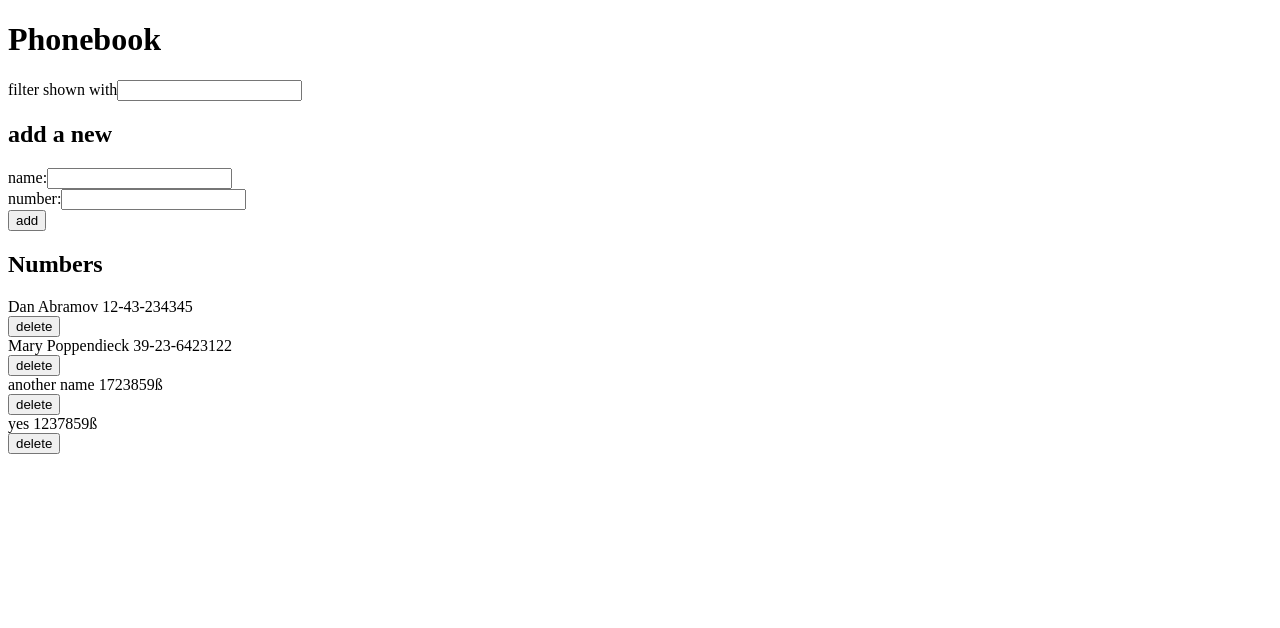
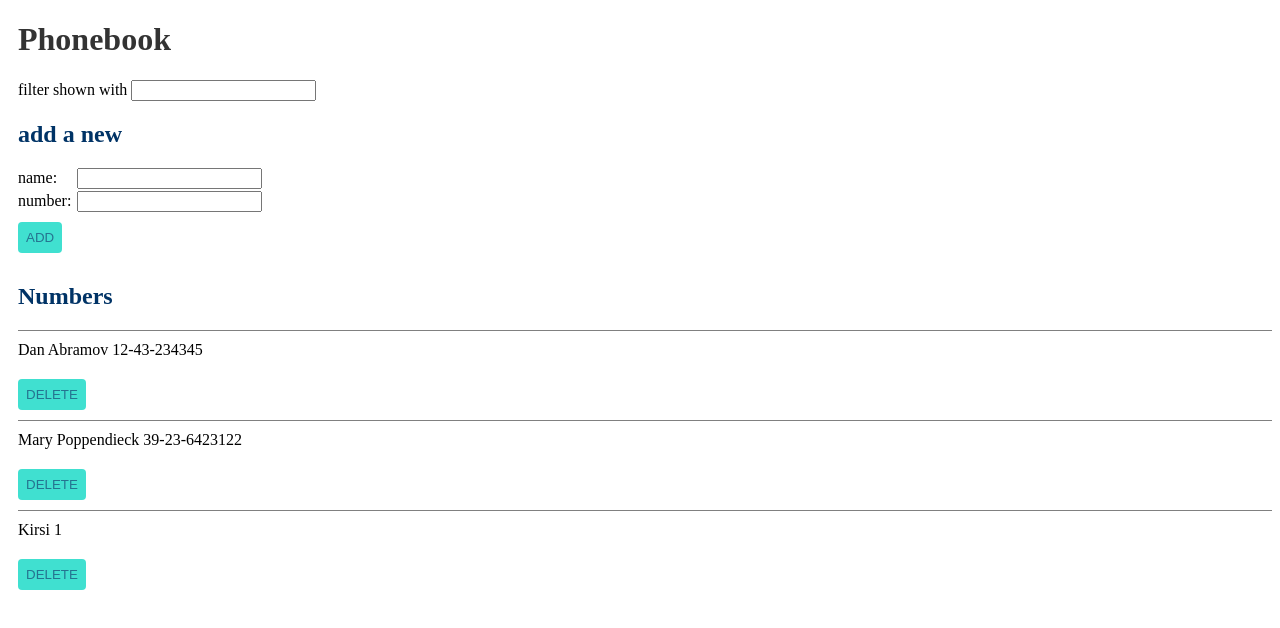
Before and after one commit to Tsaikkari/fullstack-course-hki-open-uni, a React (Create React App) app in the folder part2/phonebook/: page / in a window 1280 px wide. Shown: the top 628 px of the page. Built offline with nearby package versions, Linux system fonts and the light colour scheme; data requests are answered from the project's data file.

Commit message:
Adding isUpdated state

```diff
--- a/part2/phonebook/db.json
+++ b/part2/phonebook/db.json
@@ -11,14 +11,9 @@
       "number": "39-23-6423122"
     },
     {
-      "name": "another name",
-      "number": "1723859ß",
-      "id": 6
-    },
-    {
-      "name": "yes",
-      "number": "1237859ß",
-      "id": 7
+      "name": "Kirsi",
+      "number": "1",
+      "id": 5
     }
   ]
 }
--- a/part2/phonebook/src/App.js
+++ b/part2/phonebook/src/App.js
@@ -3,6 +3,7 @@ import PeopleForm from './components/PeopleForm';
 import People from './components/People'
 import personService from './services/people';
 import SearchBox from './components/SearchBox';
+import Notification from './components/Notification';
 
 const App = () => {
   const [people, setPeople] = useState([])
@@ -11,6 +12,9 @@ const App = () => {
   const [showAll, setShowAll] = useState(true)
   const [searchPerson, setSearchPerson]  = useState('')
   const [filteredPeople, setFilteredPeople] = useState([])
+  const [message, setMessage] = useState('')
+  const [errorMessage, setErrorMessage] = useState('')
+  const [isUpdated, setUpdated] = useState(false)
 
   useEffect(() => {
     personService
@@ -43,13 +47,15 @@ const App = () => {
       name: newName,
       number: newNumber
     }
-    let namesOfPeopleInPhonebook = people.map((person) => {
+    const namesOfPeopleInPhonebook = people.map((person) => {
       return person.name
     })
-
-    namesOfPeopleInPhonebook.includes(newName)
+    namesOfPeopleInPhonebook.includes(newName) && !people.includes(newNumber)
     ?
-      alert(`${newName} is already added to the phonebook`)
+    (window.confirm(`${newName} is already added to phonebook, replace the old number with a new one?`)
+    && updatePerson()
+    )
+    //alert(`${newName} is already added to the phonebook`)
     :
       personService
       .create(personObject)
@@ -57,17 +63,47 @@ const App = () => {
         setPeople(people.concat(returnedPerson))
         setNewName('')
         setNewNumber('')
+        setMessage(
+          `Added ${newName}`
+        )
+        setTimeout(() => {
+          setMessage(null)
+        }, 5000)
       })
   }
 
+  const updatePerson = (id) => {
+    console.log(id)
+    const person = peopleToShow.find(p => p.id === id)
+    console.log(person)
+    const changedPerson = { ...person, newNumber }
+    personService
+    .update(id, changedPerson)
+    .then(returnedPerson => {
+      setPeople(people.map(person => person.id === id && returnedPerson))
+      setUpdated(true)
+      setMessage(
+        `Number was updated`
+      )
+      setTimeout(() => {
+        setMessage(null)
+      }, 5000)
+    })
+    .catch(error => {
+      console.log(error)
+    })
+  }
+
   const deletePerson = (id) => {
-    //const delPerson = people.find(p => p.id === id)
     personService
     .del(id)
-    .then(response => {
+    .then(() => {
       setPeople(people.filter(p => p.id !== id))
     })
     .catch(error => {
+      setErrorMessage(
+        `Error happened`
+      )
       console.log(error)
     })
   }
@@ -81,8 +117,12 @@ const App = () => {
   }
 
   return (
-    <div>
+    <div className="app">
       <h1>Phonebook</h1>
+      {(message || errorMessage) &&
+      <Notification
+        message={message}
+        errorMessage={errorMessage} />}
       <SearchBox
         searchPerson={searchPerson}
         handlePersonSearch={handlePersonSearch}
@@ -90,10 +130,13 @@ const App = () => {
       <h2>add a new</h2>
       <PeopleForm
         addPerson={addPerson}
+        updatePerson={updatePerson}
         newName={newName}
         newNumber={newNumber}
         handleNumberChange={handleNumberChange}
         handlePersonChange={handlePersonChange}
+        peopleToShow={peopleToShow}
+        isUpdated={isUpdated}
       />
       <h2>Numbers</h2>
       <People
--- /dev/null
+++ b/part2/phonebook/src/components/Notification.js
@@ -0,0 +1,14 @@
+import React from 'react';
+
+const Notification = ({ message, errorMessage }) => {
+  return (
+    <div>
+      {message
+      ? <div className="success">{message}</div>
+      : <div className="error">{errorMessage}</div>
+      }
+    </div>
+  )
+}
+
+export default Notification
--- a/part2/phonebook/src/components/People.js
+++ b/part2/phonebook/src/components/People.js
@@ -5,11 +5,11 @@ const People = (props) => {
   return (
     <div>
       {props.peopleToShow.map((person, i) =>
-        <div key={i} >
+        <div key={i}>
           <Person
             person={person}
           />
-          <button onClick={(id) => props.deletePerson(person.id)}>delete</button>
+          <button className="button" onClick={() => props.deletePerson(person.id)}>DELETE</button>
         </div>
       )}
     </div>
--- a/part2/phonebook/src/components/PeopleForm.js
+++ b/part2/phonebook/src/components/PeopleForm.js
@@ -1,25 +1,27 @@
 import React from 'react';
 
 const PeopleForm = (props) => {
+  // TODO: fix the person.id
   return (
+    <form onSubmit={props.isUpdated ? () => props.updatePerson(props.person.id) : props.addPerson}>
       <div>
-    <form onSubmit={props.addPerson}>
-        <div>name:
+        <span>name: </span>
         <input
+          className="name"
           value={props.newName}
           onChange={props.handlePersonChange}
         />
       </div>
-        <div>number:
-          <input value={props.newNumber}
+      <div>
+        <span>number: </span>
+        <input
+          className="number"
+          value={props.newNumber}
           onChange={props.handleNumberChange}
         />
       </div>
-        <div>
-          <button type="submit">add</button>
-        </div>
+      <button className="button" type="submit">ADD</button>
     </form>
-  </div>
   )
 }
 
--- a/part2/phonebook/src/components/Person.js
+++ b/part2/phonebook/src/components/Person.js
@@ -2,7 +2,7 @@ import React from 'react';
 
 const Person = ({ person }) => {
   return (
-    <div>
+    <div className="person">
       {person.name} {person.number}
     </div>
   )
--- a/part2/phonebook/src/components/SearchBox.js
+++ b/part2/phonebook/src/components/SearchBox.js
@@ -3,7 +3,7 @@ import React from 'react';
 const SearchBox = (props) => {
   return (
     <div>
-      filter shown with
+      <span>filter shown with </span>
       <input value={props.filteredPeople} onChange={props.handlePersonSearch}/>
     </div>
   )
--- a/part2/phonebook/src/index.css
+++ b/part2/phonebook/src/index.css
@@ -1,13 +1,55 @@
-body {
-  margin: 0;
-  font-family: -apple-system, BlinkMacSystemFont, 'Segoe UI', 'Roboto', 'Oxygen',
-    'Ubuntu', 'Cantarell', 'Fira Sans', 'Droid Sans', 'Helvetica Neue',
-    sans-serif;
-  -webkit-font-smoothing: antialiased;
-  -moz-osx-font-smoothing: grayscale;
+.success {
+  color: #003366;
+  background-color: lightblue;
+  border: solid 2px grey;
+  border-radius: 4px;
+  font-size: 20px;
+  padding: 10px;
+  margin-bottom: 10px;
 }
 
-code {
-  font-family: source-code-pro, Menlo, Monaco, Consolas, 'Courier New',
-    monospace;
+.error {
+  color: red;
+  background-color: rgba(221, 190, 165, 0.774);
+  border: solid 2px grey;
+  border-radius: 4px;
+  font-size: 20px;
+  padding: 10px;
+  margin-bottom: 10px;
 }
+
+.person {
+  border-top: solid 1px grey;
+  padding: 10px 0 10px 0;
+}
+
+.app {
+  padding-left: 10px;
+}
+
+.button {
+  background-color: turquoise;
+  border: none;
+  border-radius: 4px;
+  color: #1b4875b6;
+  margin: 10px 0 10px 0;
+  padding: 8px;
+
+}
+
+h1 {
+  color: #333333;
+}
+
+h2 {
+  color: #003366;
+}
+
+.name {
+  margin-bottom: 2px;
+  margin-left: 1rem;
+}
+
+.number {
+  margin-left: 2px;
+}
--- a/part2/phonebook/src/index.js
+++ b/part2/phonebook/src/index.js
@@ -1,5 +1,6 @@
 import React from 'react';
 import ReactDOM from 'react-dom';
 import App from './App';
+import './index.css';
 
 ReactDOM.render(<App />, document.getElementById('root'));
```
Lines whose indentation alone changed are shown as unchanged.
